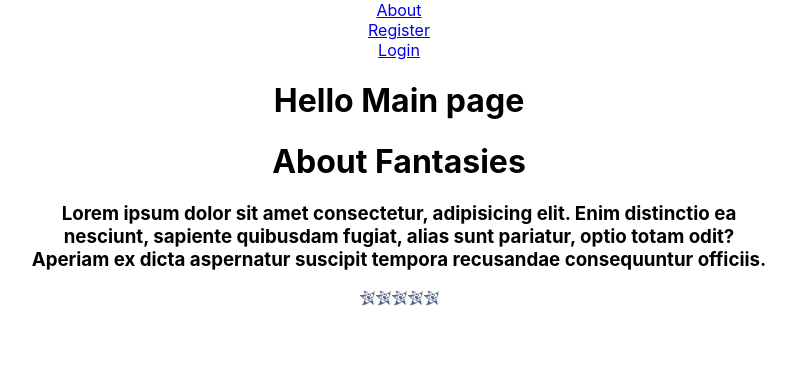
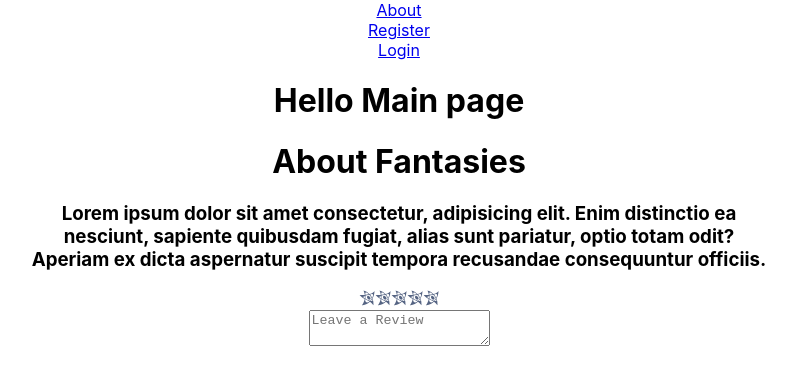
Before and after one commit to Anila277/Fantasies, a React (Create React App) app: page /about in a window 1280 px wide. Shown: the top 382 px of the page, without its empty margins (241-1037 px from the left). Built offline with nearby package versions, Linux system fonts and the light colour scheme.

Commit message:
wip: adds textarea for Reviews

```diff
--- a/src/pages/About.js
+++ b/src/pages/About.js
@@ -47,7 +47,9 @@ function About(props) {
                 })}
 
             </div>
-
+            <textarea
+                placeHolder='Leave a Review'
+            />
         </div>
     )
 }
```
